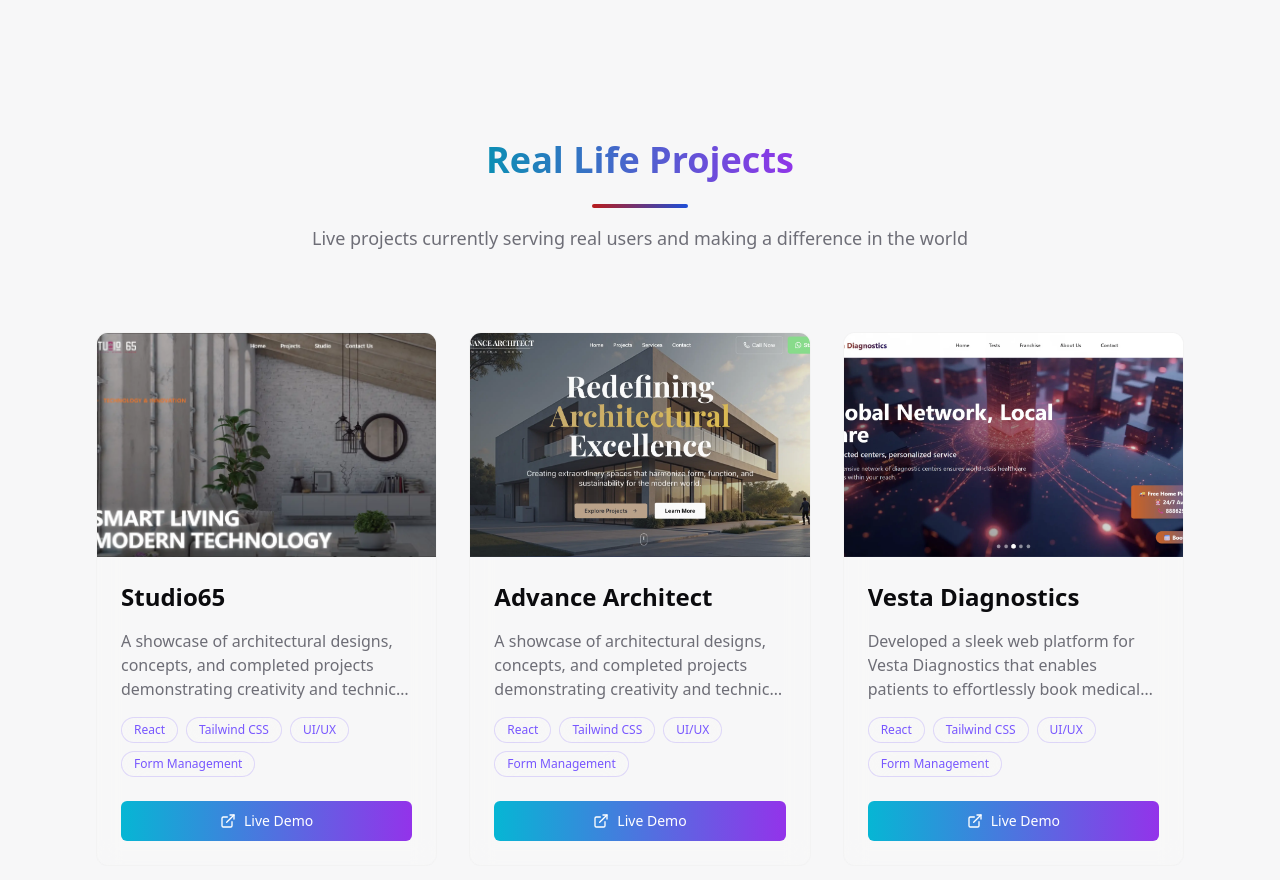
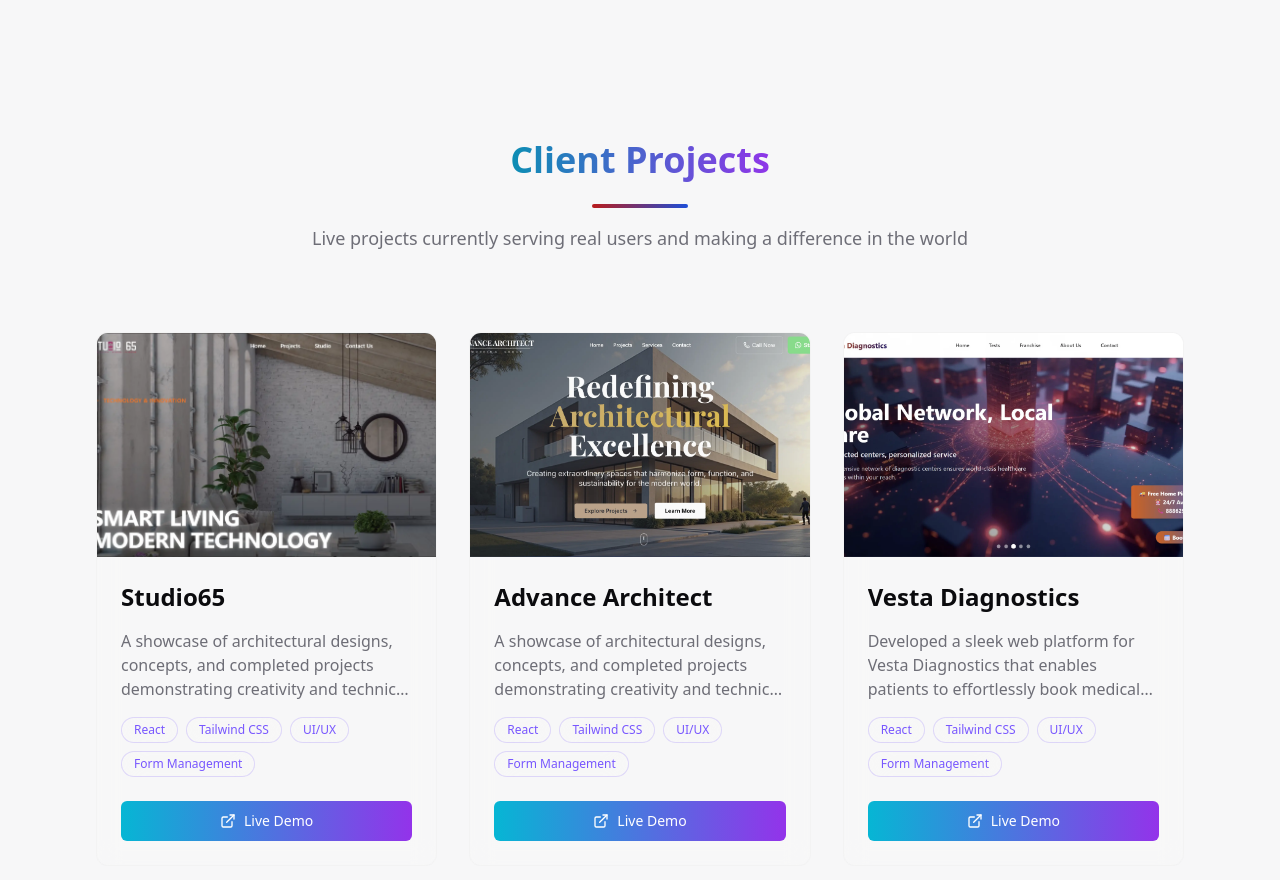
Before and after one commit to namit-x/Portfolio, a React (Vite) app: page / in a window 1280 px wide. Shown: the part 2520-3400 px from the top of the page. Built offline with nearby package versions, Linux system fonts and the light colour scheme.

Commit message:
changed text

```diff
--- a/src/components/Projects.tsx
+++ b/src/components/Projects.tsx
@@ -84,7 +84,7 @@ const Projects = () => {
                 ? "text-transparent bg-clip-text bg-gradient-to-r from-cyan-600 to-purple-600"
                 : "text-transparent bg-clip-text bg-gradient-to-r from-blue-500 to-red-500"
             )}>
-              Real Life Projects
+              Client Projects
             </h2>
           </div>
           <div className="h-1 w-24 bg-gradient mx-auto rounded-full"></div>
```
